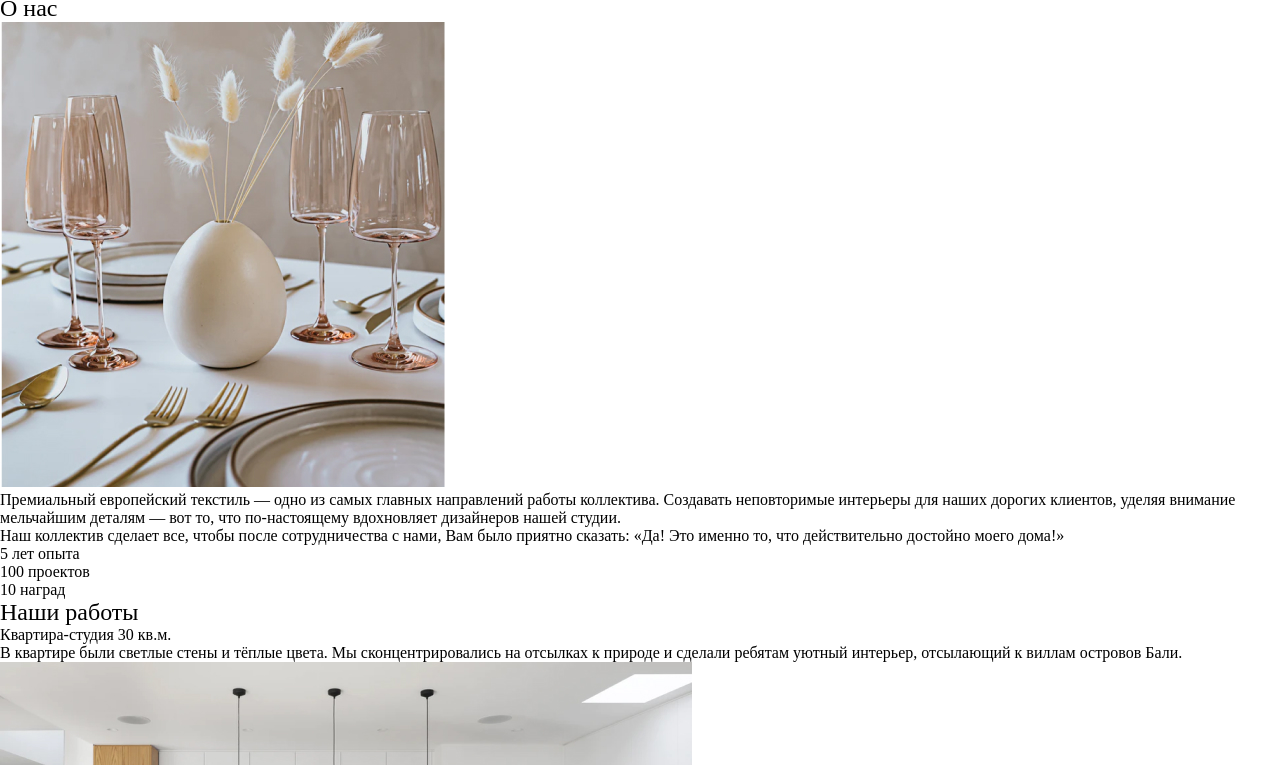
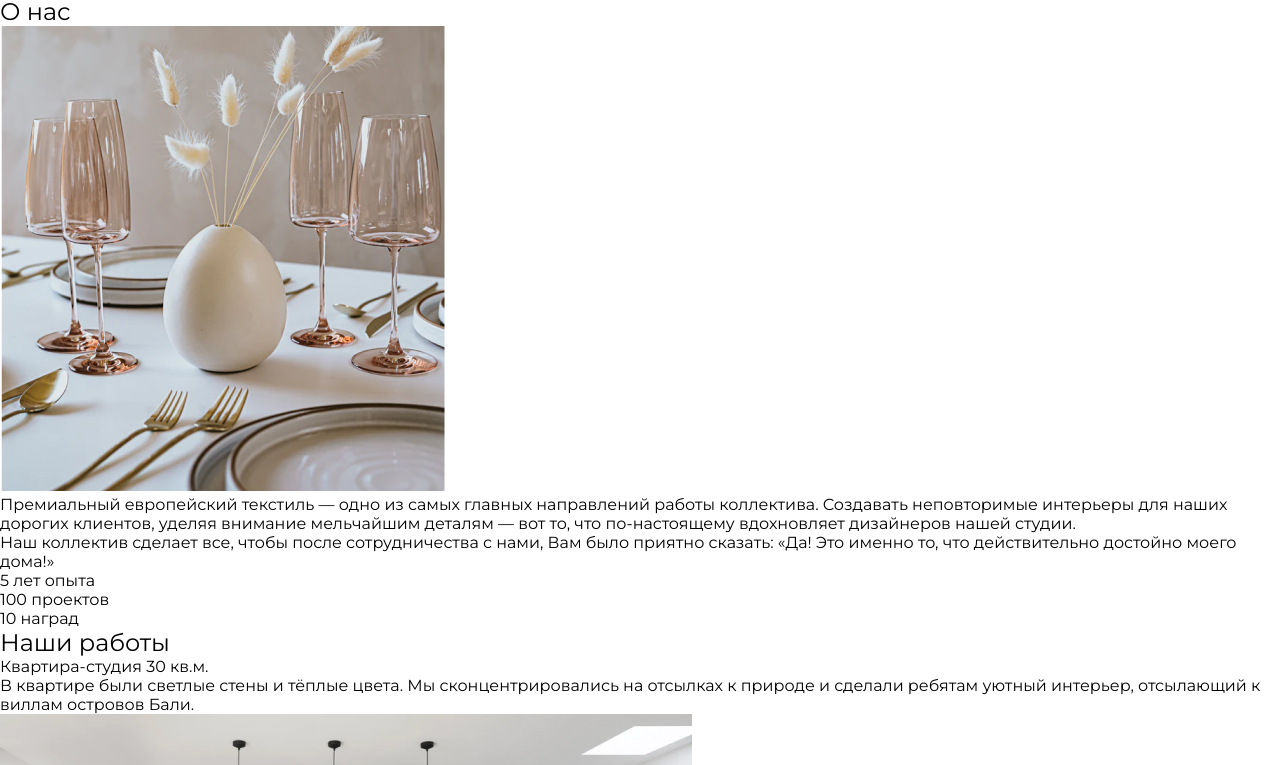
Before and after one commit to anton2901/htmlacademy-marathon, a plain HTML site: page index.html in a window 1280 px wide. Shown: the part 251-1016 px from the top of the page. Drawn offline with Linux system fonts and the light colour scheme.

Commit message:
Подключены шрифты woff2, добавлен файл чек-листа

```diff
--- /dev/null
+++ b/css/style.css
@@ -0,0 +1,40 @@
+@font-face {
+    font-family: 'Montserrat';
+    src: url('../fonts/Montserrat-Regular.woff2') format('woff2');
+    font-weight: normal;
+    font-style: normal;
+    font-display: swap;
+}
+
+@font-face {
+    font-family: 'Montserrat';
+    src: url('../fonts/Montserrat-Medium.woff2') format('woff2');
+    font-weight: 500;
+    font-style: normal;
+    font-display: swap;
+}
+
+html {
+box-sizing: border-box;
+font-size: 16px;
+}
+
+*, *:before, *:after {
+box-sizing: inherit;
+}
+
+body, h1, h2, h3, h4, h5, h6, p, ol, ul {
+margin: 0;
+padding: 0;
+font-weight: normal;
+font-family: "Montserrat", "Arial", sans-serif;
+}
+
+ol, ul {
+list-style: none;
+}
+
+img {
+max-width: 100%;
+height: auto;
+}
--- a/index.html
+++ b/index.html
@@ -5,10 +5,11 @@
     <meta http-equiv="X-UA-Compatible" content="IE=edge">
     <meta name="viewport" content="width=device-width, initial-scale=1.0">
     <title>Поможем сделать вашу квартиру уютнее</title>
-    <link rel="stylesheet" href="style.css">
+    <link rel="stylesheet" href="css/style.css">
 </head>
 <body>
     <header>
+        <div>
             <img src="img/logo.svg" alt="Логотип">
             <p>Scandi</p>
             <nav>
@@ -22,13 +23,16 @@
                 </ul>
             </nav>
             <p><a href="tel:+79818574624">+7 (981) 857-46-24</a></p>
+        </div>
+    </header>
+    <main>
+        <section>
             <h1>Поможем сделать вашу квартиру уютнее</h1>
             <p>Подбираем текстиль, мебель и аксессуары под ваш интерьер, находим магазины и помогаем организовать доставку </p>
             <div>
                 <a href="#">Оставить заявку</a>
             </div>
-    </header>
-    <main>
+        </section>
         <section>
             <h2>О нас</h2>
             <img src="img/about-img.jpg" alt="Изображение стола и посуды">
--- a/style.css
+++ /dev/null
@@ -1,23 +0,0 @@
-html {
-box-sizing: border-box;
-font-size: 16px;
-}
-
-*, *:before, *:after {
-box-sizing: inherit;
-}
-
-body, h1, h2, h3, h4, h5, h6, p, ol, ul {
-margin: 0;
-padding: 0;
-font-weight: normal;
-}
-
-ol, ul {
-list-style: none;
-}
-
-img {
-max-width: 100%;
-height: auto;
-}
```
Also changed, not shown: fonts/Montserrat-Medium.woff2 (added), fonts/Montserrat-Regular.woff2 (added), 1 other file. Lines whose indentation alone changed are shown as unchanged.
